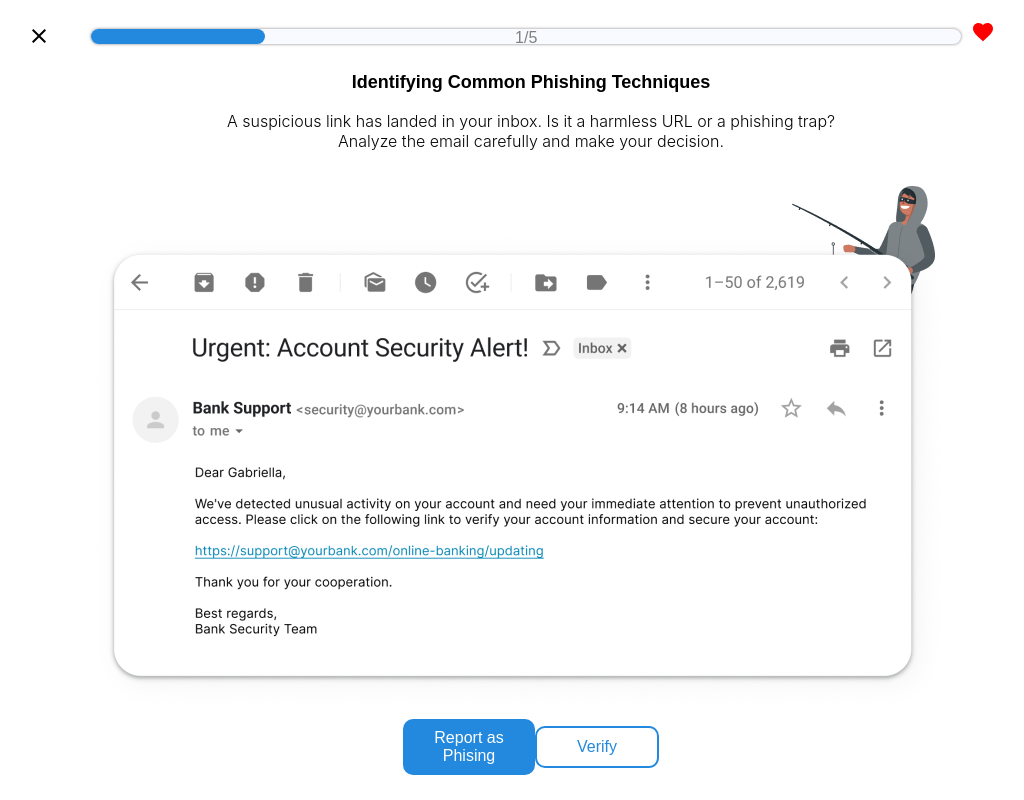
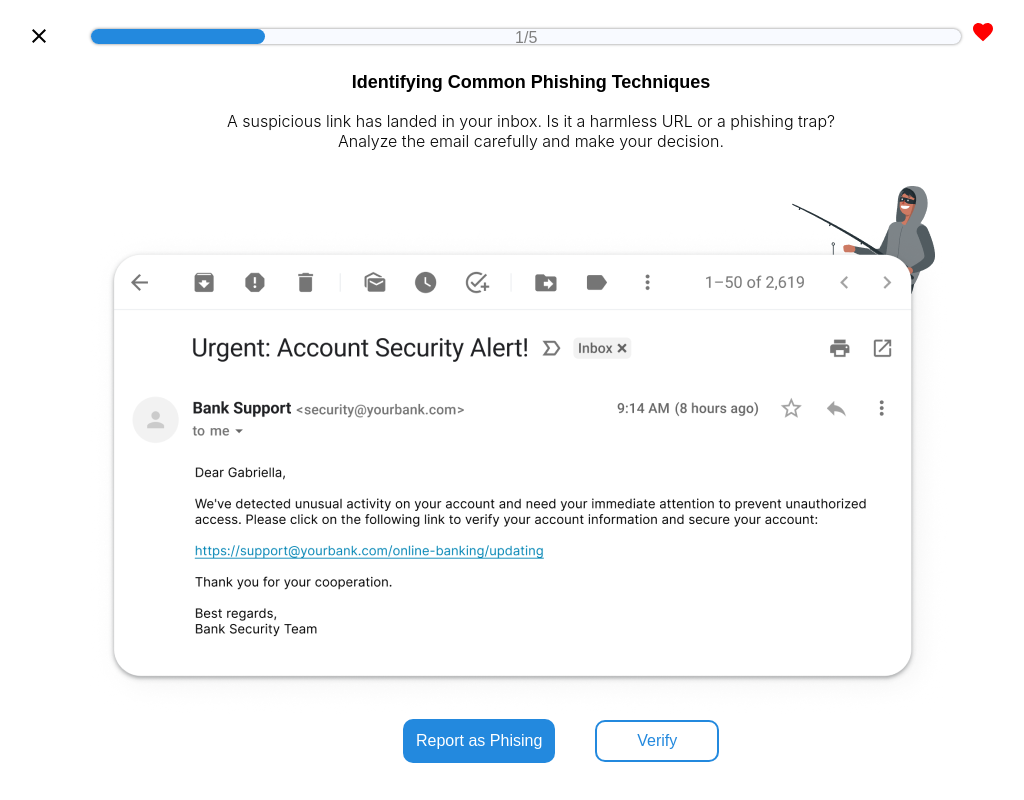
Before and after one commit to TimiDev19/ShieldEd, a React (Create React App) app: page /challenges in a window 1280 px wide. Shown: the whole page, without its empty margins (109-1133 px from the left). Built offline with nearby package versions, Linux system fonts and the light colour scheme; a web font is replaced by a local one.

Commit message:
minor edit for challenges buttons and FAQ

```diff
--- a/src/pages/LandingPage.js
+++ b/src/pages/LandingPage.js
@@ -235,7 +235,7 @@ const LandingPage = () => {
                             <h6>Paris, France</h6>
                             <p>
                                 Encountered a suspicious email today <br /> claiming to be from my
-                                bank. Has anyone <br />else experienced something similar?
+                                bank. Has anyone else experienced something similar?
                             </p>
                         </div>
                     </div>
--- a/src/styles/LandingPage.css
+++ b/src/styles/LandingPage.css
@@ -176,6 +176,7 @@
     margin: 0;
     padding: 20px;
     text-align: center;
+    margin-bottom: 240px;
 }
 
 .communitySection h2 {
@@ -215,7 +216,9 @@
 
 .communityCardText .special {
     font-size: 21px;
-    padding-top: 20px;
+    display: inline-block;
+    white-space: nowrap;
+    /* padding-top: 20px; */
 }
 
 .communityCardText h2 {
@@ -764,8 +767,6 @@ body {
 
 
 
-
-
 @media screen and (max-width: 971px) {
     .sidebar {
         display: none;
--- a/src/styles/challenges.css
+++ b/src/styles/challenges.css
@@ -136,12 +136,15 @@
 }
 
 .leftChallengeBtn{
-  padding: 10px;
+  padding: 13px;
   background-color: #2389DE;
   border-radius: 10px;
   color: white;
   text-decoration: none;
   align-self: center;
+  margin-right: 40px;
+  display: inline-block;
+  white-space: nowrap;
 }
 
 
@@ -154,3 +157,9 @@
   text-decoration: none;
   align-self: center;
 }
+
+
+.challengesContainer{
+  height: 100vh;
+  overflow-y: scroll;
+}
```
